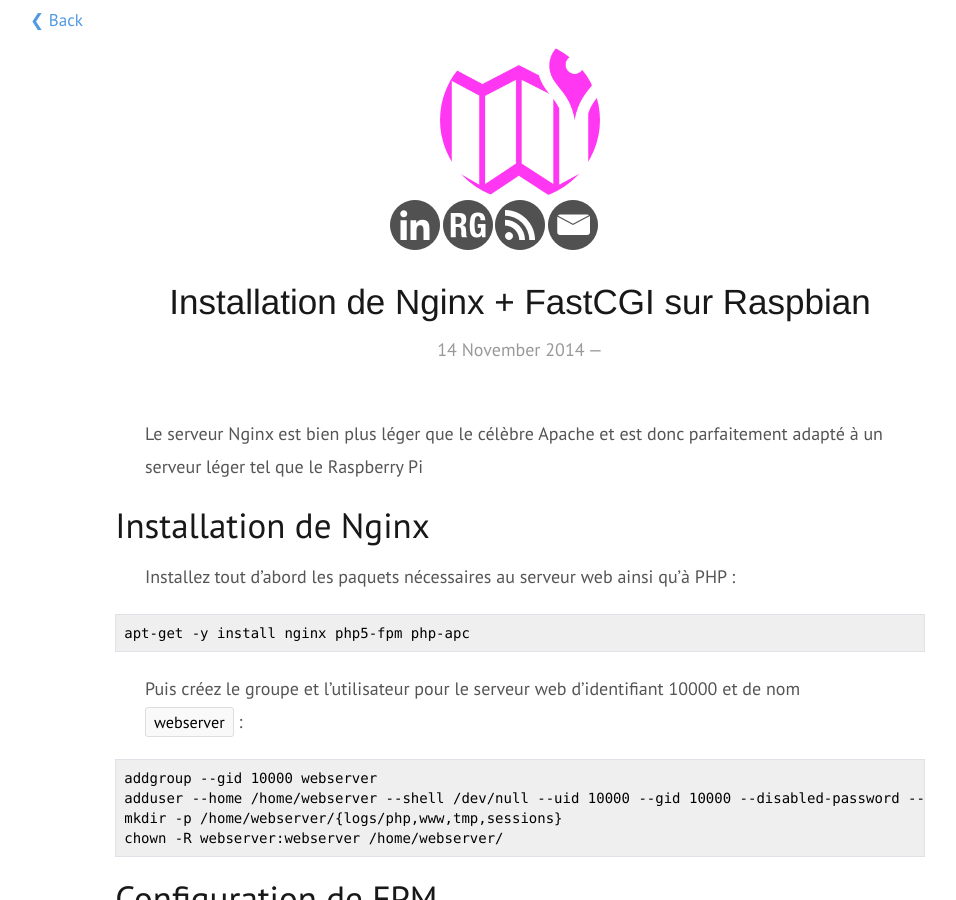
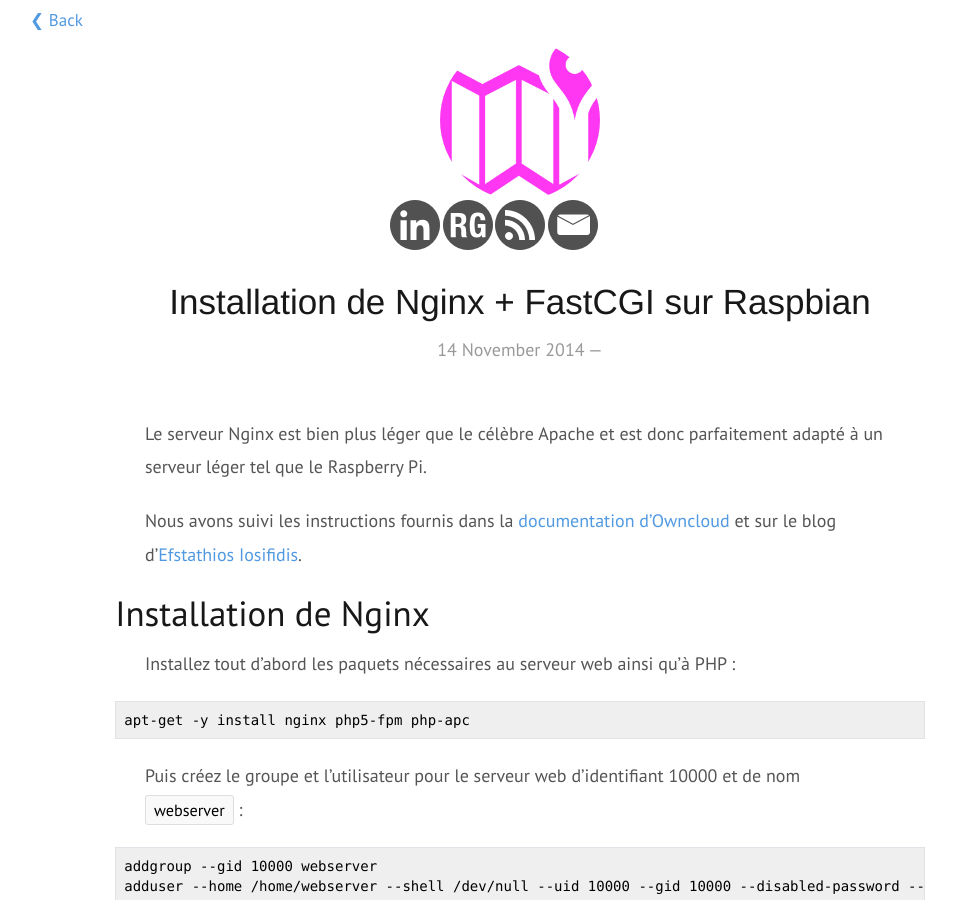
Before and after one commit to EtienneM/EtienneM.github.io, a Jekyll site: the page built from _posts/2014-11-14-nginx.md, in a window 1280 px wide and 900 px high. Shown: the whole window, without its empty margins (120-1076 px from the left). Built offline with Jekyll 4.4.1, drawn with Linux system fonts in a browser that asks for light colours.

Commit message:
Ajout de la source

```diff
--- a/_posts/2014-11-14-nginx.md
+++ b/_posts/2014-11-14-nginx.md
@@ -3,7 +3,9 @@
 layout: post
 ---
 
-Le serveur Nginx est bien plus léger que le célèbre Apache et est donc parfaitement adapté à un serveur léger tel que le Raspberry Pi
+Le serveur Nginx est bien plus léger que le célèbre Apache et est donc parfaitement adapté à un serveur léger tel que le Raspberry Pi.
+
+Nous avons suivi les instructions fournis dans la [documentation d'Owncloud](http://doc.owncloud.org/server/8.0/admin_manual/installation/nginx_configuration.html) et sur le blog d'[Efstathios Iosifidis](http://eiosifidis.blogspot.fr/2014/06/owncloud-on-raspberry-pi-moebious-nginx.html).
 
 # Installation de Nginx
 
```
